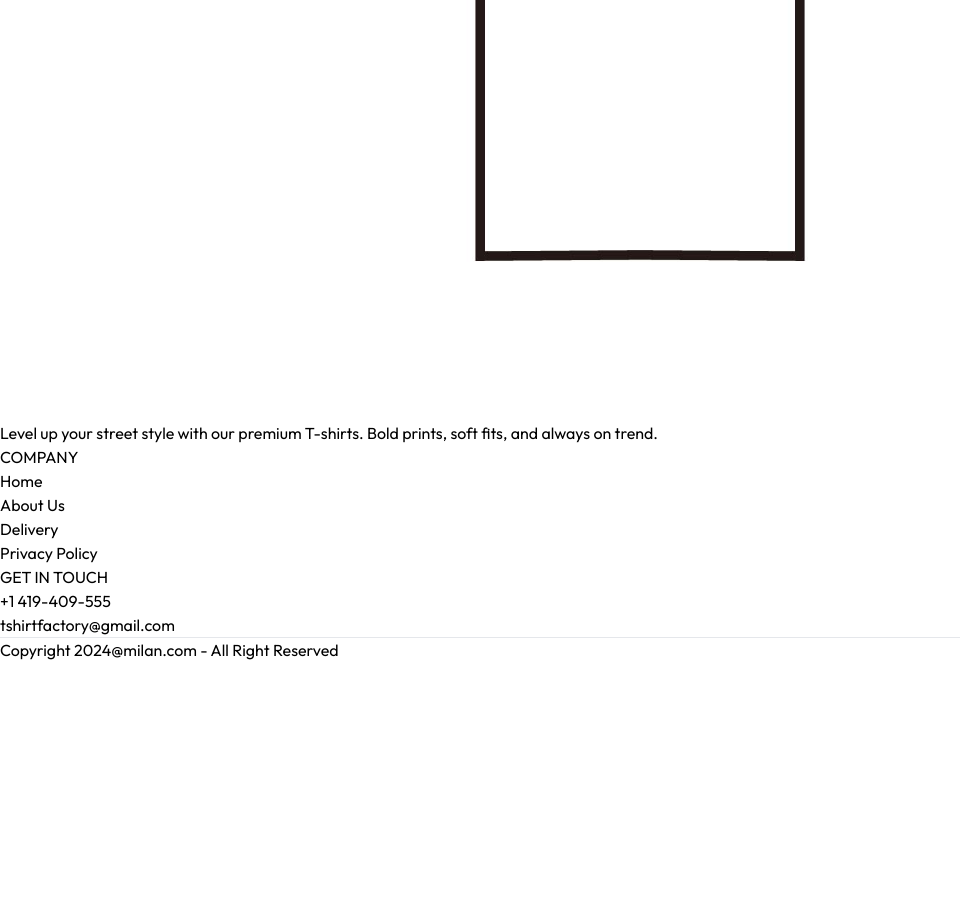
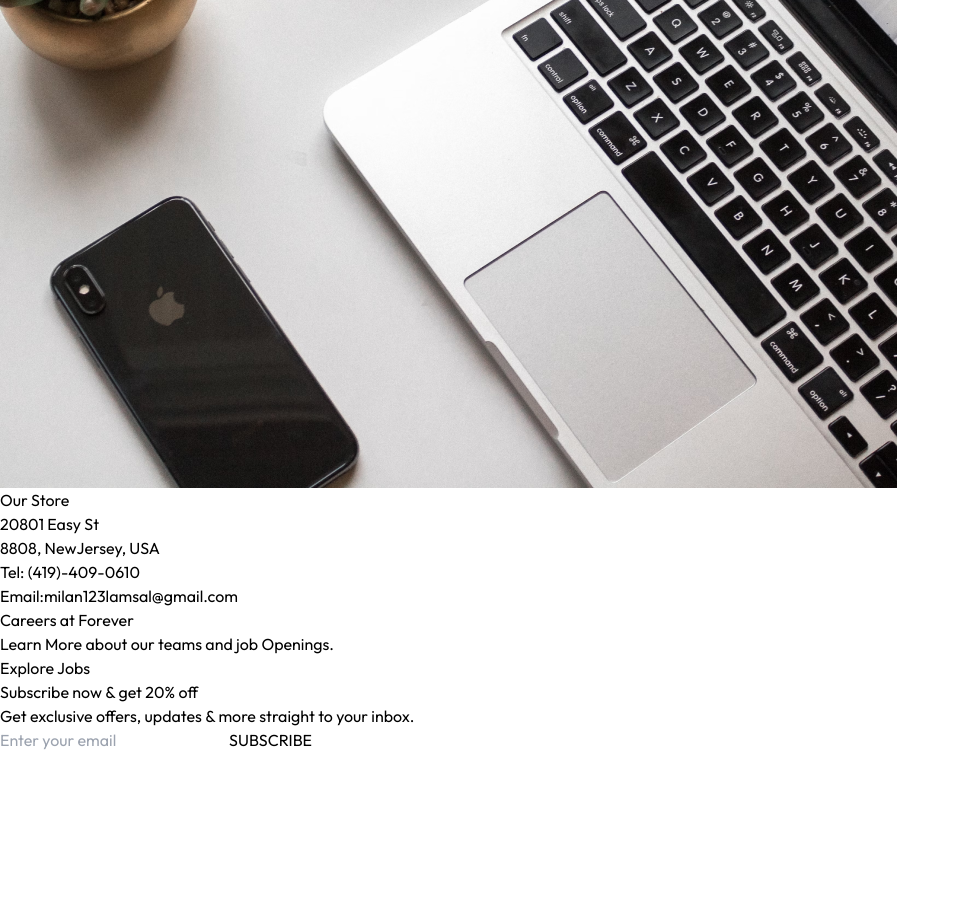
Before and after one commit to Milan-Lamsal/E-commerce, a React (Vite) app in the folder frontend/: page /contact in a window 1280 px wide. Shown: the part 1737-2647 px from the top of the page, without its empty margins (0-960 px from the left). Before the commit the page ends 2399 px from the top, so only its background shows below. Built offline with nearby package versions, Linux system fonts and the light colour scheme.

Commit message:
Frontend Completed

```diff
--- a/frontend/src/pages/Contact.jsx
+++ b/frontend/src/pages/Contact.jsx
@@ -1,10 +1,36 @@
 import React from 'react'
+import Title from '../components/Title'
+import { assets } from '../assets/assets'
+import NewsLetterBox from '../components/NewsLetterBox'
 
 const Contact = () => {
     return (
-        <div>
+        <>
+            <div className='text-center text-2xl pt-10 border-t'>
+                <Title text1={'CONTACT'} text2={' US'} />
+            </div>
 
-        </div>
+            <div className=' my-10 flex flex-col justify-center md:flex-row gap-10 mb-28'>
+                <img className='w-full md:max-w-[480px]' src={assets.contact_img} alt="" />
+                <div className='flex flex-col justify-center items-start gap-6'>
+                    <p className='font-semibold text-xl text-gray-600'>Our Store</p>
+                    <p className='text-gray-500'>20801 Easy St<br />
+                        8808, NewJersey, USA
+                    </p>
+                    <p className='text-gray-500'>
+                        Tel: (419)-409-0610<br />
+                        Email:milan123lamsal@gmail.com
+                    </p>
+                    <p className='font-semibold text-xl text-gray-600'>Careers at Forever</p>
+                    <p className='text-gray-500'>Learn More about our teams and job Openings.</p>
+                    <button className='border border-black px-8 py-4 text-sm hover:bg-black hover:text-white transition-all duration-500'>Explore Jobs</button>
+
+                </div>
+            </div>
+            <NewsLetterBox />
+        </>
+
+
     )
 }
 
```
